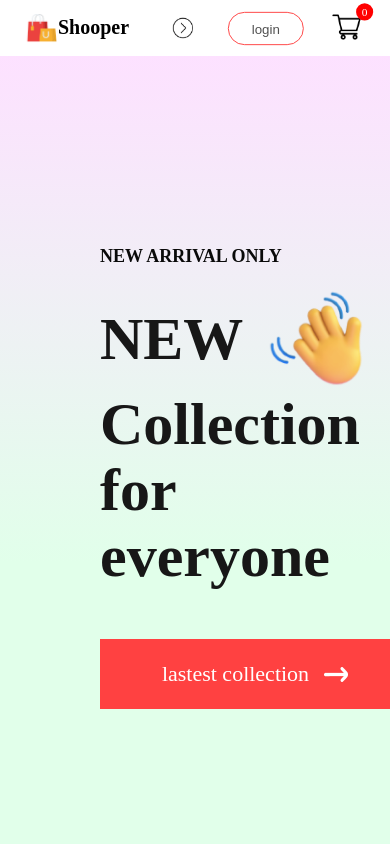
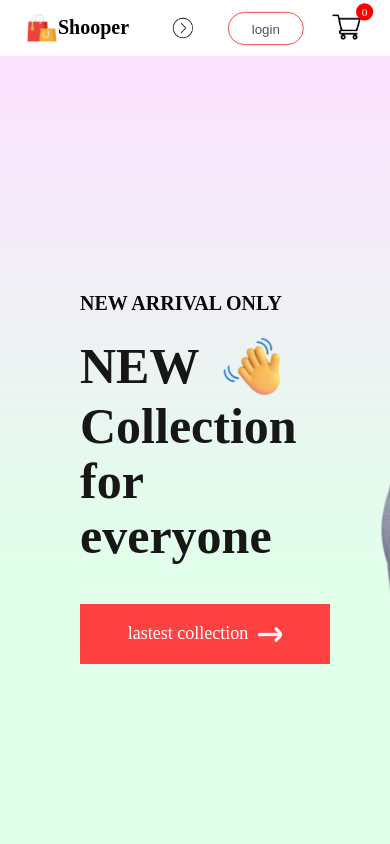
Before and after one commit to lievin219/Ecommerce-MERN-PROJECT, a React (Create React App) app: page /shop in a window 390 px wide. Shown: the top 844 px of the page. Built offline with nearby package versions, Linux system fonts and the light colour scheme.

Commit message:
fiirst change appended on the commit

```diff
--- a/src/Components/Hero/Hero.css
+++ b/src/Components/Hero/Hero.css
@@ -65,8 +65,46 @@ font-size: 22px;
      .hero-left p{
          font-size: 60px;
      }
-}
-@media(max-width:1024px){
+     .hero-hand-icon img{
+         width:80px;
+     }
+     .hero-lastest-icon{
+         gap: 10px;
+         width:250px;
+         height: 60px;
+         margin-top: 20px;
+         font-size: 18px;
+     }
+     .hero-right img{
+         width: 500px;
+     }
+    }
+    @media(max-width:1024px){
+        .hero-left{
+       padding-left: 80px;
+
+        }
+        .hero-left h2{
+            font-size: 20px;
+        }
+        .hero-left p{
+            font-size: 50px;
+        }
+        .hero-hand-icon img{
+            width:65px;
+        }
+        .hero-lastest-icon{
+            gap: 10px;
+            width:250px;
+            height: 60px;
+            margin-top: 20px;
+            font-size: 18px;
+        }
+        .hero-right img{
+            width: 500px;
+        }
+       }
+/* @media(max-width:1024px){
      .hero-left{
          padding-left: 100px;
 
@@ -78,3 +116,4 @@ font-size: 22px;
         font-size:60px ;
      }
 }
+   */
--- a/src/Components/Navbar/Navbar.jsx
+++ b/src/Components/Navbar/Navbar.jsx
@@ -36,10 +36,10 @@ const Navbar = () => {
      <Link to='/login'> <button>login</button></Link>
      <Link to='/cart'> <img src={cart_icon} alt="" /></Link>
       <div className='nav-cart-count'>{getTotlCartItems()}</div>
-
      </div>
     </div>
   )
 }
 
+
 export default Navbar
```
